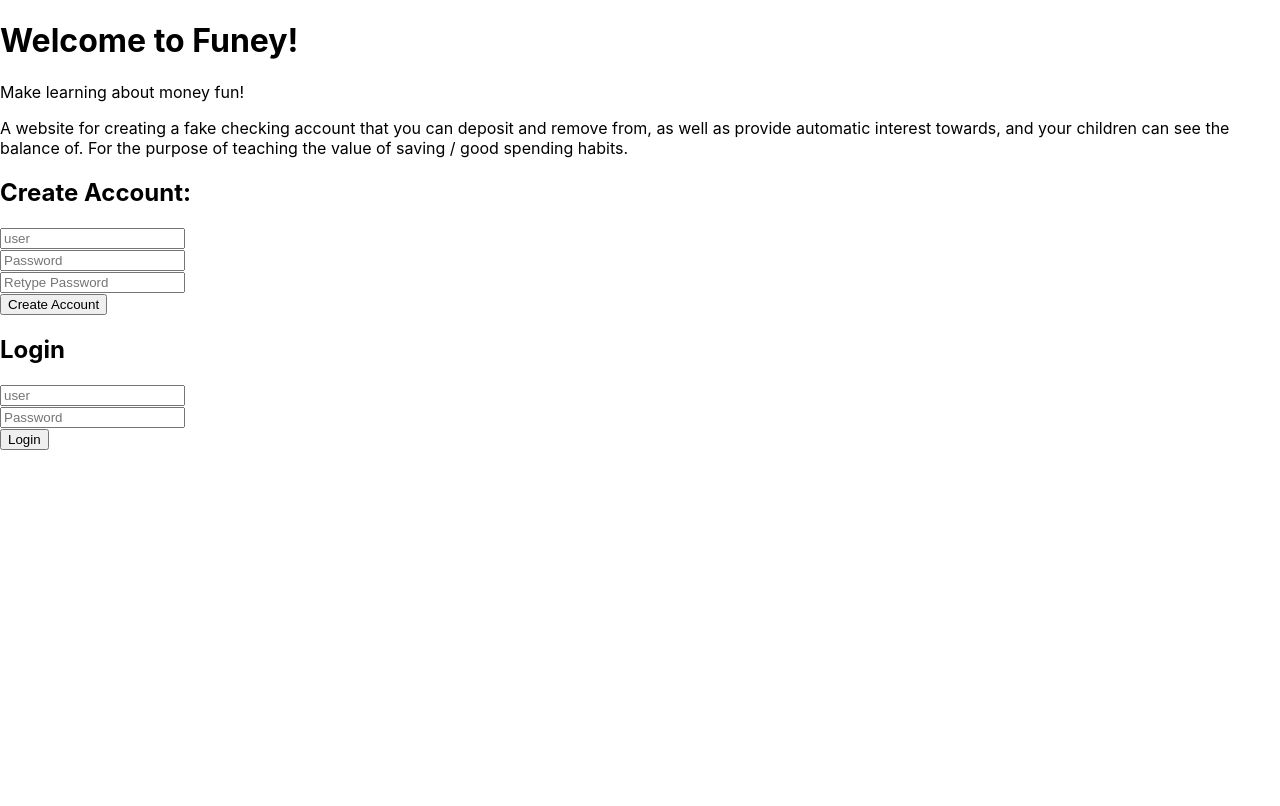
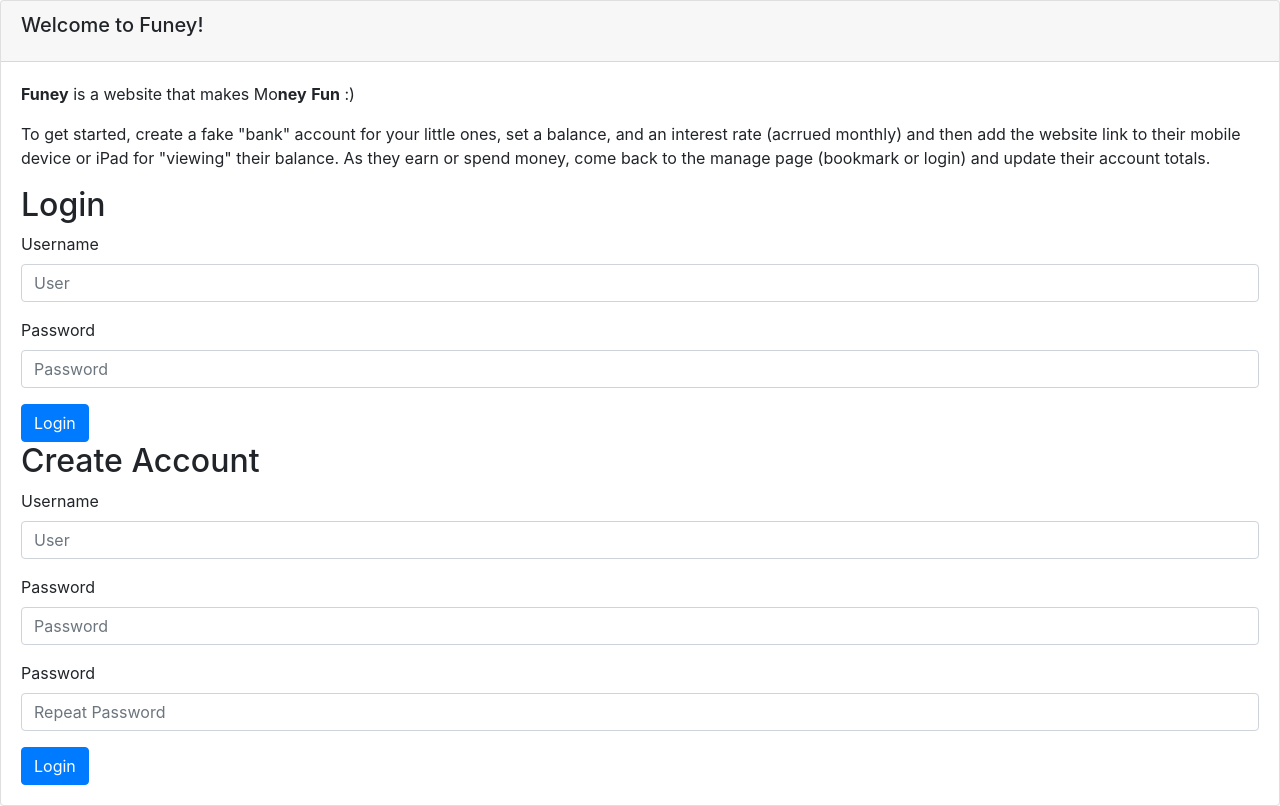
Before and after one commit to BadPirate/funey, a Next.js app: page / in a window 1280 px wide. Built offline with nearby package versions, Linux system fonts and the light colour scheme.

Commit message:
picking it up by its bootstraps

```diff
--- a/package.json
+++ b/package.json
@@ -8,9 +8,11 @@
     "start": "next start -p $PORT"
   },
   "dependencies": {
+    "bootstrap": "^4.6.0",
     "next": "10.0.8",
     "pg": "^8.5.1",
     "react": "17.0.1",
+    "react-bootstrap": "^1.5.2",
     "react-dom": "17.0.1",
     "sha256": "^0.2.0"
   }
--- a/pages/_app.js
+++ b/pages/_app.js
@@ -1,4 +1,5 @@
 import '../styles/globals.css'
+import 'bootstrap/dist/css/bootstrap.min.css'
 
 function MyApp({ Component, pageProps }) {
   return <Component {...pageProps} />
--- a/pages/index.js
+++ b/pages/index.js
@@ -1,28 +1,52 @@
-import Head from 'next/head'
-import styles from '../styles/Home.module.css'
+import { Card, Form, Button } from 'react-bootstrap'
 
 export default function Home() {
   return (
-    <div>
-      <h1>Welcome to Funey!</h1>
-      <p>Make learning about money fun!</p>
-      <p>A website for creating a fake checking account that you can deposit and remove from,
-        as well as provide automatic interest towards, and your children can see the balance of.
-        For the purpose of teaching the value of saving / good spending habits.
-      </p>
-      <h2>Create Account:</h2>
-      <form method="POST" action="/api/create">
-        <input name="user" placeholder="user"></input><br/>
-        <input type="password" name="pass" placeholder="Password"></input><br/>
-        <input type="password" name="pass2" placeholder="Retype Password"></input><br/>
-        <input type="submit" name="submit" value="Create Account"></input>
-      </form>
-      <h2>Login</h2>
-      <form method="POST" action="/api/login">
-        <input name="user" placeholder="user"></input><br/>
-        <input type="password" name="pass" placeholder="Password"/><br/>
-        <input type="submit" value="Login"/>
-      </form>
-    </div>
+    <Card>
+      <Card.Header>
+        <Card.Title>Welcome to Funey!</Card.Title>
+      </Card.Header>
+      <Card.Body>
+        <Card.Text>
+          <b>Funey</b> is a website that makes Mo<b>ney</b> <b>Fun</b> :)
+        </Card.Text>
+        <Card.Text>
+          To get started, create a fake "bank" account for your little ones,
+          set a balance, and an interest rate (acrrued monthly) and then add the
+          website link to their mobile device or iPad for "viewing" their balance.
+          As they earn or spend money, come back to the manage page (bookmark or login)
+          and update their account totals.
+        </Card.Text>
+        <h2>Login</h2>
+        <Form method="POST" action="/api/login">
+          <Form.Group>
+            <Form.Label>Username</Form.Label>
+            <Form.Control placeholder="User" name="user"/>
+          </Form.Group>
+          <Form.Group>
+            <Form.Label>Password</Form.Label>
+            <Form.Control type="password" placeholder="Password" name="pass"/>
+          </Form.Group>
+          <Button type="submit">Login</Button>
+        </Form>
+        <h2>Create Account</h2>
+        <Form method="POST" action="/api/create">
+          <Form.Group>
+            <Form.Label>Username</Form.Label>
+            <Form.Control placeholder="User" name="user"/>
+          </Form.Group>
+          <Form.Group>
+            <Form.Label>Password</Form.Label>
+            <Form.Control type="password" placeholder="Password" name="pass"/>
+          </Form.Group>
+          <Form.Group>
+            <Form.Label>Password</Form.Label>
+            <Form.Control type="password" placeholder="Repeat Password" name="pass2"/>
+          </Form.Group>
+          <Button type="submit">Login</Button>
+        </Form>
+      </Card.Body>
+    </Card>
+
   )
 }
```
Also changed, not shown: pages/manage/[userid].js (+49 -14 lines), pages/view/[viewid].js (+16 -2 lines), src/updateInterest.js (+7 -1 lines), 1 other file (tests, documents, lock files or other folders).
